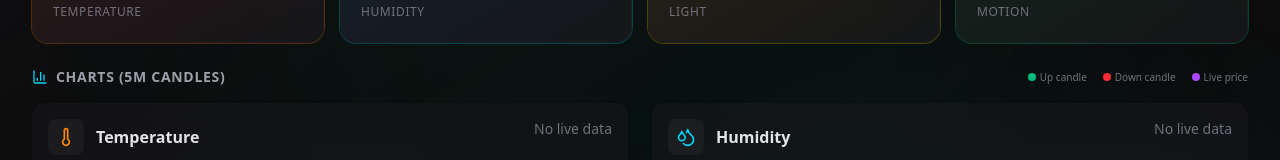
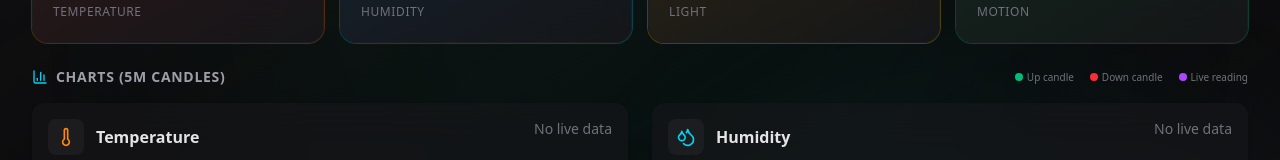
Before and after one commit to IstiqlalBhat/ArduML, a Next.js app: page / in a window 1280 px wide. Shown: the part 273-433 px from the top of the page. Built offline with nearby package versions, Linux system fonts and the light colour scheme; no server answers; the database is empty.

Commit message:
Fix chart legend: Change 'Live price' to 'Live reading'

```diff
--- a/src/app/page.tsx
+++ b/src/app/page.tsx
@@ -231,7 +231,7 @@ export default function ArduinoDashboard() {
               </span>
               <span className="flex items-center gap-1">
                 <div className="w-2 h-2 rounded-full bg-purple-500" />
-                Live price
+                Live reading
               </span>
             </div>
           </div>
```
